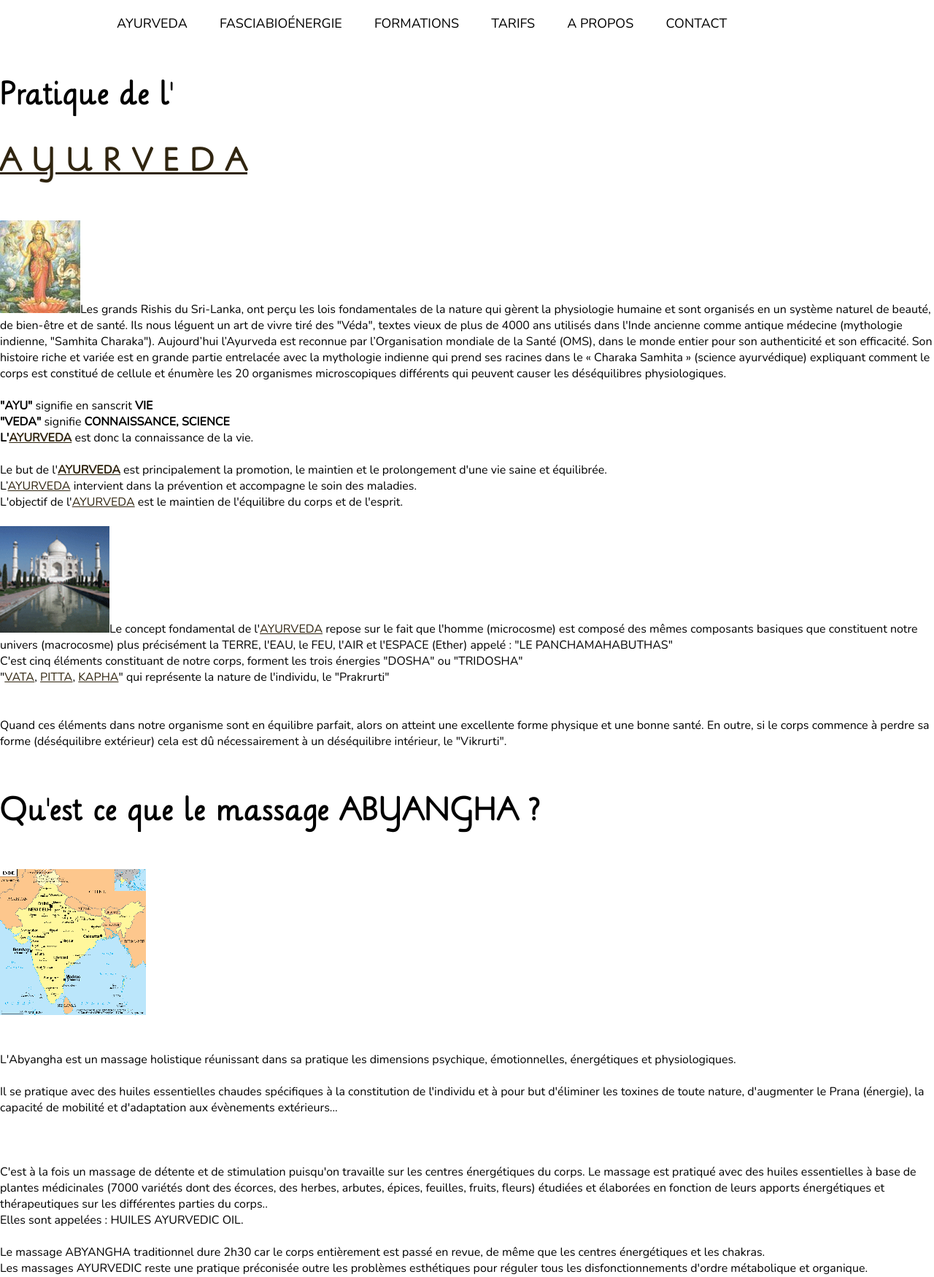
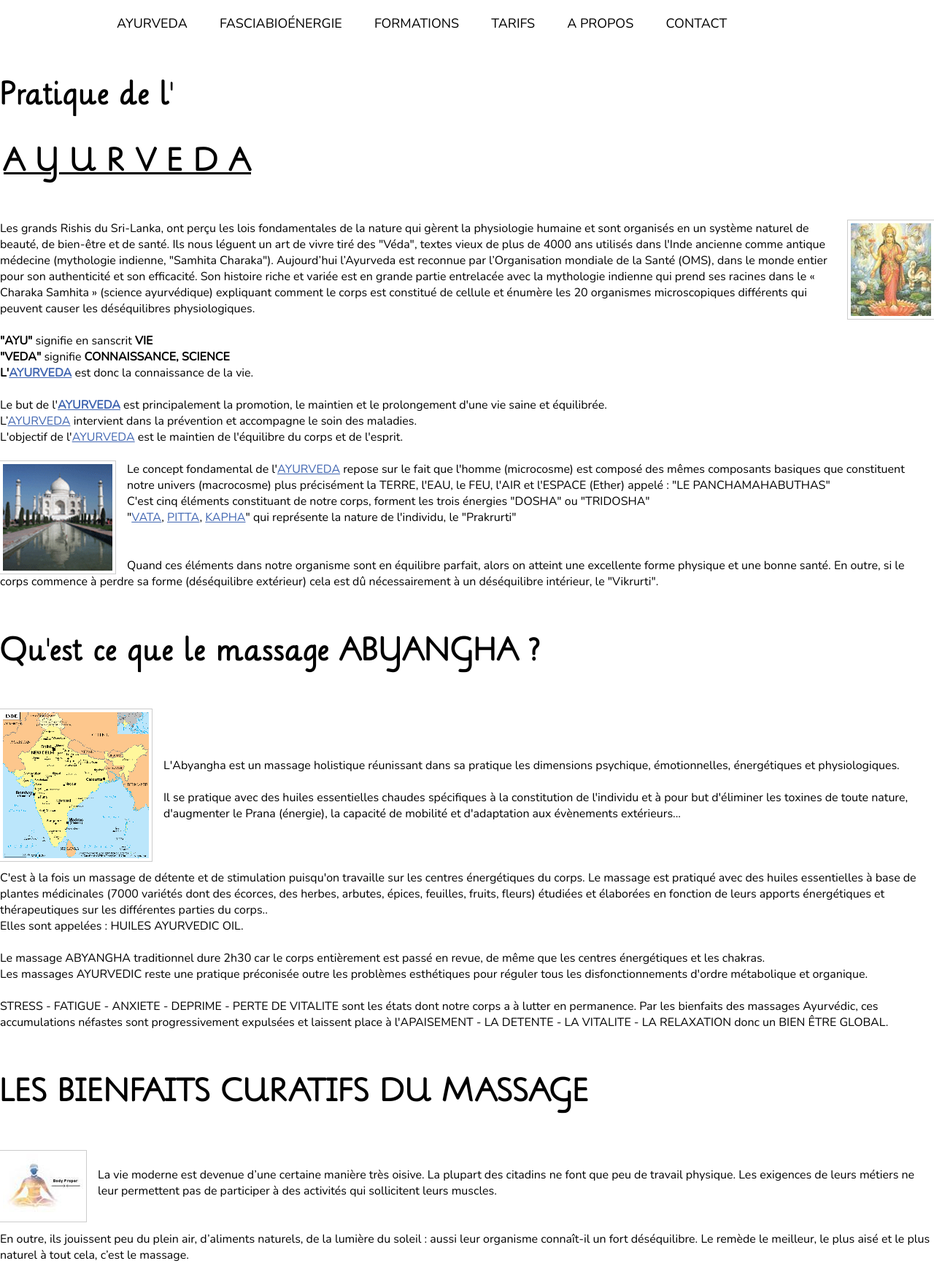
Before and after one commit to usinecreative/ayurveda, a PHP site: template views/main/espace-ayurveda-lyon.html.twig in a window 1280 px wide. Shown: the part 204-1954 px from the top of the page at 73% size. Run offline with PHP 8.4, Linux system fonts and the light colour scheme; the template is opened without the code that fills it, so the values that code supplies are empty; some libraries are stand-ins or nearby versions.

Commit message:
Maj design Page ayurveda

```diff
--- a/web/sass/partials/_content.scss
+++ b/web/sass/partials/_content.scss
@@ -15,6 +15,7 @@
       padding: 38px;
       background: rgb(2,0,36);
       background: linear-gradient(155deg, rgba(2,0,36,1) 0%, rgba(9,9,121,0) 0%, rgba(255,255,255,0.39537821964723385) 100%);
+      min-width: 47%;
       a.btn{
         color: #fff;
         border-color: #fff;
@@ -23,12 +24,19 @@
   }
   #ban{
     background: url(/images/pattern.png) no-repeat left bottom;
-    height: 430px;
+    min-height: 430px;
     box-shadow: 0 0 16px rgba(0,0,0,.25);
     article{
       padding: 38px 25%;
+      a{color:#000}
     }
   }
+  .content{
+    max-width: 1100px;
+    margin: 60px auto;
+    padding-bottom: 40px;
+  }
+  /* homepage */
   #blocs{
     display: flex;
     justify-content: space-between;
--- a/web/sass/partials/_main.scss
+++ b/web/sass/partials/_main.scss
@@ -12,23 +12,23 @@ body{
   }
   h2{
     font:normal 2.25em "lilly", serif;
-    span{
-      color: #00ff55;
+    a{
+      color: #000;
       padding-left: 5px;
     }
   }
   h3{
-    color:#302510;
-    font:normal 1em "lilly", serif;
+    color:#000;
+    font:normal 1.5em "lilly", serif;
     margin: 0;
   }
   ul li ul, dd{margin-left: 0}
   a{
-    color:#302510;
+    color:#4267b2;
     text-decoration: underline;
     &:hover, &:active, &:focus{
       text-decoration: none;
-      color:#302510;
+      color:#4267b2;
     }
   }
   header{
@@ -77,3 +77,17 @@ body{
   text-align: right;
   padding: 20px;
 }
+.left {
+  margin-right: 1em;
+  float: left !important;
+}
+.right {
+  margin-left: 1em;
+  float: right !important;
+}
+.th {
+  line-height: 0;
+  display: inline-block;
+  border: solid 4px #fff;
+  box-shadow: 0 0 0 1px rgba(0,0,0,0.2);
+}
--- a/web/stylesheets/app.css
+++ b/web/stylesheets/app.css
@@ -78,14 +78,14 @@ html body h2 {
   font: normal 2.25em "lilly", serif;
 }
 /* line 15, ../sass/partials/_main.scss */
-html body h2 span {
-  color: #00ff55;
+html body h2 a {
+  color: #000;
   padding-left: 5px;
 }
 /* line 20, ../sass/partials/_main.scss */
 html body h3 {
-  color: #302510;
-  font: normal 1em "lilly", serif;
+  color: #000;
+  font: normal 1.5em "lilly", serif;
   margin: 0;
 }
 /* line 25, ../sass/partials/_main.scss */
@@ -94,13 +94,13 @@ html body ul li ul, html body dd {
 }
 /* line 26, ../sass/partials/_main.scss */
 html body a {
-  color: #302510;
+  color: #4267b2;
   text-decoration: underline;
 }
 /* line 29, ../sass/partials/_main.scss */
 html body a:hover, html body a:active, html body a:focus {
   text-decoration: none;
-  color: #302510;
+  color: #4267b2;
 }
 /* line 35, ../sass/partials/_main.scss */
 html body header h1 {
@@ -151,6 +151,23 @@ html .copyright {
   text-align: right;
   padding: 20px;
 }
+/* line 80, ../sass/partials/_main.scss */
+html .left {
+  margin-right: 1em;
+  float: left !important;
+}
+/* line 84, ../sass/partials/_main.scss */
+html .right {
+  margin-left: 1em;
+  float: right !important;
+}
+/* line 88, ../sass/partials/_main.scss */
+html .th {
+  line-height: 0;
+  display: inline-block;
+  border: solid 4px #fff;
+  box-shadow: 0 0 0 1px rgba(0, 0, 0, 0.2);
+}
 /* line 4, ../sass/partials/_navbar.scss */
 html header nav ul {
   padding: 0;
@@ -186,6 +203,7 @@ html header nav ul li a:hover {
 /* line 2, ../sass/partials/_content.scss */
 html #content {
   /*Homepage*/
+  /* homepage */
   /* includes */
 }
 /* line 4, ../sass/partials/_content.scss */
@@ -206,30 +224,41 @@ html #content #banner article {
   padding: 38px;
   background: #020024;
   background: linear-gradient(155deg, #020024 0%, rgba(9, 9, 121, 0) 0%, rgba(255, 255, 255, 0.39538) 100%);
+  min-width: 47%;
 }
-/* line 18, ../sass/partials/_content.scss */
+/* line 19, ../sass/partials/_content.scss */
 html #content #banner article a.btn {
   color: #fff;
   border-color: #fff;
 }
-/* line 24, ../sass/partials/_content.scss */
+/* line 25, ../sass/partials/_content.scss */
 html #content #ban {
   background: url(/images/pattern.png) no-repeat left bottom;
-  height: 430px;
+  min-height: 430px;
   box-shadow: 0 0 16px rgba(0, 0, 0, 0.25);
 }
-/* line 28, ../sass/partials/_content.scss */
+/* line 29, ../sass/partials/_content.scss */
 html #content #ban article {
   padding: 38px 25%;
 }
-/* line 32, ../sass/partials/_content.scss */
+/* line 31, ../sass/partials/_content.scss */
+html #content #ban article a {
+  color: #000;
+}
+/* line 34, ../sass/partials/_content.scss */
+html #content .content {
+  max-width: 1100px;
+  margin: 60px auto;
+  padding-bottom: 40px;
+}
+/* line 40, ../sass/partials/_content.scss */
 html #content #blocs {
   display: flex;
   justify-content: space-between;
   max-width: 1100px;
   margin: 60px auto;
 }
-/* line 37, ../sass/partials/_content.scss */
+/* line 45, ../sass/partials/_content.scss */
 html #content #blocs dl {
   box-shadow: 1px 1px 6px -3px #404040;
   text-align: center;
@@ -237,59 +266,59 @@ html #content #blocs dl {
   padding: 40px;
   margin: 20px;
 }
-/* line 43, ../sass/partials/_content.scss */
+/* line 51, ../sass/partials/_content.scss */
 html #content #blocs dl dt {
   color: #dbbd46;
   font: normal 2.25em "lilly", serif;
   margin: 20px 0;
 }
-/* line 48, ../sass/partials/_content.scss */
+/* line 56, ../sass/partials/_content.scss */
 html #content #blocs dl dd {
   color: #333;
 }
-/* line 50, ../sass/partials/_content.scss */
+/* line 58, ../sass/partials/_content.scss */
 html #content #blocs dl dd a {
   color: #4267b2;
   font: normal 1.25em "lilly", serif;
   display: inline-block;
   margin-top: 30px;
 }
-/* line 57, ../sass/partials/_content.scss */
+/* line 65, ../sass/partials/_content.scss */
 html #content #blocs dl.gold {
   background: #dbbd46;
   background: linear-gradient(155deg, #dbbd46 0%, #dbbd46 52%, #ffffff 100%);
 }
-/* line 60, ../sass/partials/_content.scss */
+/* line 68, ../sass/partials/_content.scss */
 html #content #blocs dl.gold dt {
   color: #fff;
 }
-/* line 65, ../sass/partials/_content.scss */
+/* line 73, ../sass/partials/_content.scss */
 html #content .fb {
   background: #4267b2;
   height: 85px;
   color: #fff;
   margin: 40px auto;
 }
-/* line 70, ../sass/partials/_content.scss */
+/* line 78, ../sass/partials/_content.scss */
 html #content .fb div {
   display: flex;
   justify-content: space-between;
   max-width: 1100px;
   margin: 0 auto;
 }
-/* line 75, ../sass/partials/_content.scss */
+/* line 83, ../sass/partials/_content.scss */
 html #content .fb div p {
   font: normal 1.75em "lilly", serif;
   margin: 20px 0 0 0;
 }
-/* line 79, ../sass/partials/_content.scss */
+/* line 87, ../sass/partials/_content.scss */
 html #content .fb div a {
   color: #fff;
   display: inline-block;
   margin: 25px 20px 0 0;
   font-size: 1.5em;
 }
-/* line 85, ../sass/partials/_content.scss */
+/* line 93, ../sass/partials/_content.scss */
 html #content .fb div img {
   margin-top: -28px;
 }
```
Also changed, not shown: views/main/ayurveda.html.twig (+30 -17 lines), web/images/tajmahal.jpg (added).
